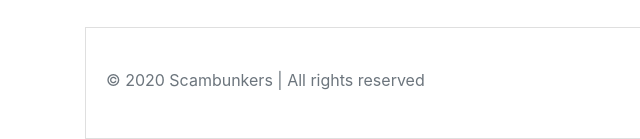
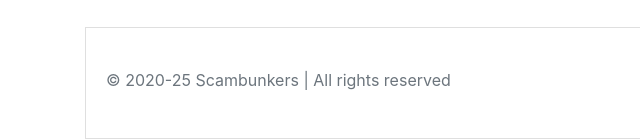
Before and after one commit to scambunkers/scambunkers.github.io, a plain HTML site: page index.html in a window 1280 px wide. Shown: the part 989-1128 px from the top of the page, 0-640 px from the left. Drawn offline with nearby package versions, Linux system fonts and the light colour scheme; a script that the page names is missing.

Commit message:
Update index.html

```diff
--- a/index.html
+++ b/index.html
@@ -166,7 +166,7 @@
       <div class="card" style="border-radius: 0px; padding: 20px 0px 10px 0px;">
         <div class="card-body container">
           <div>
-            <p class="text-muted">&copy; 2020 Scambunkers | All rights reserved
+            <p class="text-muted">&copy; 2020-25 Scambunkers | All rights reserved
               <br />
             </p>
           </div>
```
